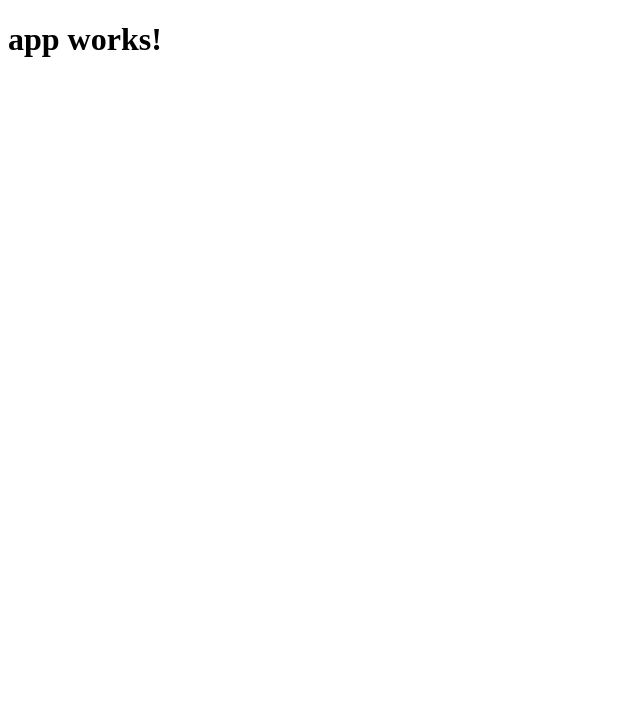
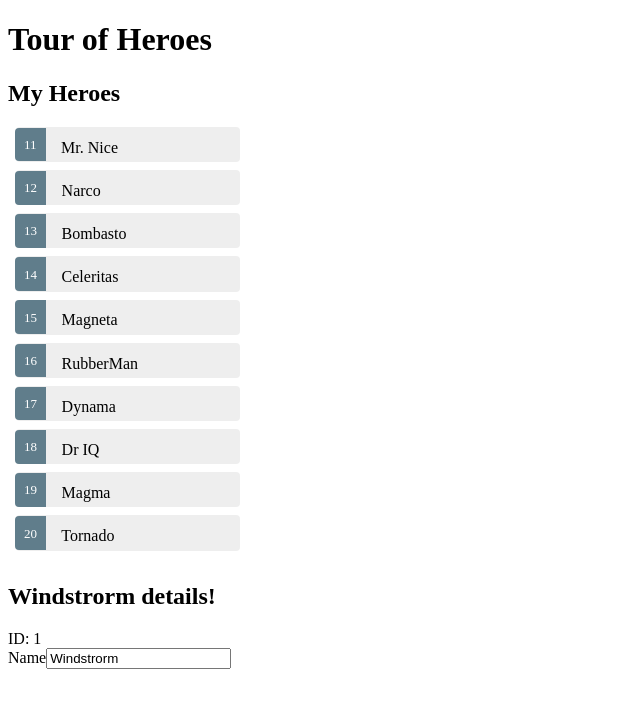
Before and after one commit to cguilhermef/ang2testes, an Angular app: page / in a window 1280 px wide. Shown: the top 708 px of the page, without its empty margins (0-640 px from the left). Built offline with nearby package versions, Linux system fonts and the light colour scheme.

Commit message:
Commit inicial

```diff
--- a/package.json
+++ b/package.json
@@ -20,7 +20,9 @@
     "@angular/platform-browser": "^2.4.0",
     "@angular/platform-browser-dynamic": "^2.4.0",
     "@angular/router": "^3.4.0",
+    "@types/lodash": "^4.14.52",
     "core-js": "^2.4.1",
+    "lodash": "^4.17.4",
     "rxjs": "^5.0.1",
     "ts-helpers": "^1.1.1",
     "zone.js": "^0.7.2"
--- a/src/app/app.component.css
+++ b/src/app/app.component.css
@@ -0,0 +1,53 @@
+.selected {
+  background-color: #CFD8DC !important;
+  color: white;
+}
+
+.heroes {
+  margin: 0 0 2em 0;
+  list-style-type: none;
+  padding: 0;
+  width: 15em;
+}
+
+.heroes li {
+  cursor: pointer;
+  position: relative;
+  left: 0;
+  background-color: #EEE;
+  margin: .5em;
+  padding: .3em 0;
+  height: 1.6em;
+  border-radius: 4px;
+}
+
+.heroes li.selected:hover {
+  background-color: #BBD8DC !important;
+  color: white;
+}
+
+.heroes li:hover {
+  color: #607D8B;
+  background-color: #DDD;
+  left: .1em;
+}
+
+.heroes .text {
+  position: relative;
+  top: -3px;
+}
+
+.heroes .badge {
+  display: inline-block;
+  font-size: small;
+  color: white;
+  padding: 0.8em 0.7em 0 0.7em;
+  background-color: #607D8B;
+  line-height: 1em;
+  position: relative;
+  left: -1px;
+  top: -4px;
+  height: 1.8em;
+  margin-right: .8em;
+  border-radius: 4px 0 0 4px;
+}
--- a/src/app/app.component.html
+++ b/src/app/app.component.html
@@ -1,3 +1,17 @@
-<h1>
-  {{title}}
-</h1>
+<h1>{{ title }}</h1>
+
+<h2>My Heroes</h2>
+<ul class="heroes">
+  <li *ngFor="let hero of heroes">
+    <span class="badge">{{ hero.id }}</span> {{ hero.name }}
+  </li>
+</ul>
+
+<h2>{{ hero.name }} details!</h2>
+<div>
+  <label>ID: {{ hero.id }}</label>
+</div>
+<div>
+  <label>Name</label>
+  <input [(ngModel)]="hero.name" placeholder="name">
+</div>
--- a/src/app/app.component.ts
+++ b/src/app/app.component.ts
@@ -1,4 +1,23 @@
 import { Component } from '@angular/core';
+import * as _ from 'lodash';
+
+export class Hero {
+  id: number;
+  name: string;
+}
+
+const HEROES: Hero[] = [
+  { id: 11, name: 'Mr. Nice' },
+  { id: 12, name: 'Narco' },
+  { id: 13, name: 'Bombasto' },
+  { id: 14, name: 'Celeritas' },
+  { id: 15, name: 'Magneta' },
+  { id: 16, name: 'RubberMan' },
+  { id: 17, name: 'Dynama' },
+  { id: 18, name: 'Dr IQ' },
+  { id: 19, name: 'Magma' },
+  { id: 20, name: 'Tornado' }
+];
 
 @Component({
   selector: 'app-root',
@@ -6,5 +25,12 @@
   styleUrls: ['./app.component.css']
 })
 export class AppComponent {
-  title = 'app works!';
+
+  heroes = HEROES;
+
+  title = 'Tour of Heroes';
+  hero: Hero = {
+    id: 1,
+    name: 'Windstrorm'
+  };
 }
```
